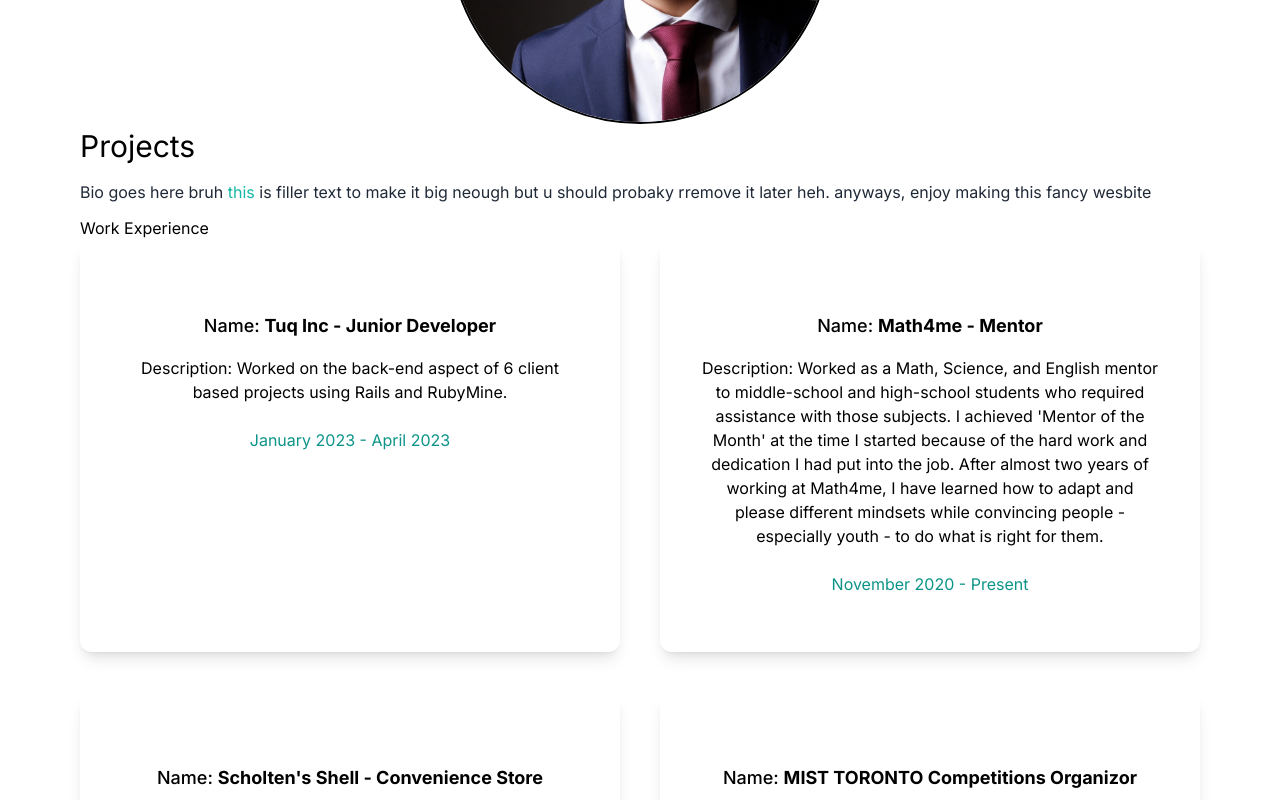
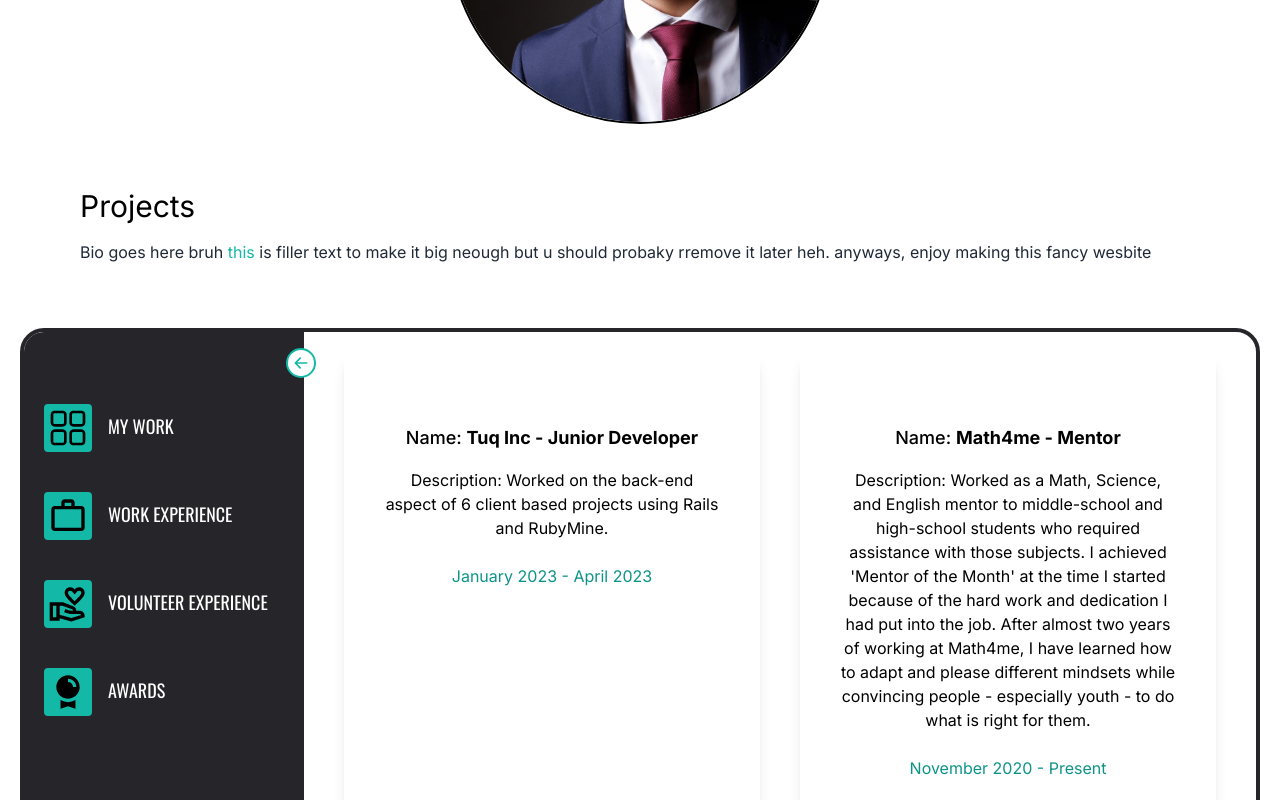
Before and after one commit to HazemS24/Hazem-Saad, a Next.js app: page / in a window 1280 px wide. Shown: the part 860-1660 px from the top of the page. Built offline with nearby package versions, Linux system fonts and the light colour scheme.

Commit message:
Side bar and minor edits

```diff
--- a/src/app/globals.css
+++ b/src/app/globals.css
@@ -1,3 +1,4 @@
+@import url('https://fonts.googleapis.com/css2?family=Oswald&display=swap');
 @tailwind base;
 @tailwind components;
 @tailwind utilities;
--- a/src/app/page.tsx
+++ b/src/app/page.tsx
@@ -3,6 +3,9 @@
 import Head from "next/head";
 import { BsFillMoonStarsFill, BsArrowLeftShort } from "react-icons/bs";
 import { AiFillLinkedin, AiFillYoutube } from "react-icons/ai";
+import { MdWorkOutline, MdOutlineVolunteerActivism } from "react-icons/md";
+import { RxDashboard } from "react-icons/rx";
+import { BiSolidAward } from "react-icons/bi";
 import Image from "next/image";
 import hazem from "public/hazem_saad.jpg";
 import sections from "./personal_portfolio_data.json";
@@ -10,6 +13,7 @@ import { useState } from "react";
 
 export default function Home() {
   const [darkMode, setDarkMode] = useState(false);
+  const [open, setOpen] = useState(true);
   const [filteredSections, setFilteredSections] = useState(sections);
 
   const filterByType = (type: string) => {
@@ -38,8 +42,8 @@ export default function Home() {
         <link rel="icon" href="/favicon.ico" />
       </Head>
 
-      <main className="bg-white px-10 pb-10 md:pt-5 md:px-20 lg:px-30 dark:bg-gray-900">
-        <section className=" min-h-screen">
+      <main className="bg-white  dark:bg-gray-900">
+        <section className=" min-h-screen px-10 pb-10 md:pt-5 md:px-20 lg:px-30">
           <nav className="py-10 mb-12 flex justify-between">
             <h1 className="text-xl font-tanker">Hazem Saad</h1>
             <ul className="flex items-center">
@@ -78,10 +82,10 @@ export default function Home() {
           </div>
         </section>
 
-        <section>
+        <section className="px-10 pb-10 md:pt-5 md:px-20 lg:px-30">
           <div>
             <h3 className="text-3xl py-1">Projects</h3>
-            <p className="text-md py-2 leading-8 text-gray-800">
+            <p className="text-md pt-2 leading-8 text-gray-800">
               Bio goes here bruh <span className="text-teal-500">this</span> is
               filler text to make it big neough but u should probaky rremove it
               later heh. anyways, enjoy making this fancy wesbite{" "}
@@ -89,11 +93,109 @@ export default function Home() {
           </div>
         </section>
 
-        <section>
-          <div>
-            <button onClick={(e) => filterByType("Work Experience")}>
-              Work Experience
-            </button>
+        <section className="flex bg-white m-5 relative rounded-3xl overflow-hidden border-very-dark-gray dark:border-white border-[4px]">
+          <div
+            className={`bg-very-dark-gray p-5 pt-8 ${
+              open ? "w-72" : "w-24"
+            } duration-500 relative font-oswald`}
+          >
+            <BsArrowLeftShort
+              className={`bg-white text-teal-500 text-3xl absolute rounded-full -right-3 top-4 border-2 border-teal-500 duration-500 cursor-pointer ${
+                !open && "rotate-180"
+              }`}
+              onClick={() => setOpen(!open)}
+            />
+
+            <div className="flex py-5">
+              <button
+                className={`p-0 pt-5 ${
+                  open ? "w-60" : "w-10"
+                } duration-500 relative`}
+                onClick={(e) => filterByType("")}
+              >
+                <RxDashboard
+                  className={`bg-teal-500 text-5xl rounded float-left mr-2 duration-500 flex-shrink-0 p-1 ${
+                    open && "rotate-[360deg]"
+                  }`}
+                />
+                <h1
+                  className={`text-white origin-left font-medium text-lg duration-75 pt-2 text-left pl-16 ${
+                    !open && "scale-0"
+                  }`}
+                >
+                  MY WORK
+                </h1>
+              </button>
+            </div>
+
+            <div className="flex py-5">
+              <button
+                className={`p-0 ${
+                  open ? "w-60" : "w-10"
+                } duration-500 relative`}
+                onClick={(e) => filterByType("Work Experience")}
+              >
+                <MdWorkOutline
+                  className={`bg-teal-500 text-5xl rounded float-left mr-2 duration-500 flex-shrink-0 p-1 ${
+                    open && "rotate-[360deg]"
+                  }`}
+                />
+                <h1
+                  className={`text-white origin-left font-medium text-lg duration-75 pt-2 text-left pl-16 ${
+                    !open && "scale-0"
+                  }`}
+                >
+                  WORK EXPERIENCE
+                </h1>
+              </button>
+            </div>
+
+            <div className="flex py-5">
+              <button
+                className={`p-0 ${
+                  open ? "w-60" : "w-10"
+                } duration-500 relative`}
+                onClick={(e) => filterByType("Volunteer Experience")}
+              >
+                <MdOutlineVolunteerActivism
+                  className={`bg-teal-500 text-5xl rounded float-left mr-2 duration-500 flex-shrink-0 p-1 ${
+                    open && "rotate-[360deg]"
+                  }`}
+                />
+                <h1
+                  className={`text-white origin-left font-medium text-lg duration-75 pt-2 text-left pl-16 ${
+                    !open && "scale-0"
+                  }`}
+                >
+                  VOLUNTEER EXPERIENCE
+                </h1>
+              </button>
+            </div>
+
+            <div className="flex py-5">
+              <button
+                className={`p-0 ${
+                  open ? "w-60" : "w-12 pr-10"
+                } duration-500 relative`}
+                onClick={(e) => filterByType("Awards")}
+              >
+                <BiSolidAward
+                  className={`bg-teal-500 text-5xl rounded float-left mr-2 duration-500 flex-shrink-0 p-1 ${
+                    open && "rotate-[360deg]"
+                  }`}
+                />
+                <h1
+                  className={`text-white origin-left font-medium text-lg duration-75 pt-2 text-left pl-16 ${
+                    !open && "scale-0"
+                  }`}
+                >
+                  AWARDS
+                </h1>
+              </button>
+            </div>
+          </div>
+
+          <div className="px-10 pb-10 md:pt-5 ">
             <ul className="lg:flex lg:flex-row lg:flex-wrap lg:justify-between gap-10">
               {filteredSections.map((section) => {
                 const { name, description, start_date, end_date } = section;
@@ -113,15 +215,6 @@ export default function Home() {
           </div>
         </section>
       </main>
-
-      <section className="flex">
-        <div className="bg-blue-800 h-screen p-5 pt-8 ${open ? w-72: w-20} relative">
-          <BsArrowLeftShort className="bg-white text-blue-800 text-3xl absolute rounded-full -right-3 top-9 border border-blue-800 cursor-pointer" />
-        </div>
-        <div className="p-7">
-          <h1 className="text-2xl font-semibold">home</h1>
-        </div>
-      </section>
     </div>
   );
 }
--- a/src/app/personal_portfolio_data.json
+++ b/src/app/personal_portfolio_data.json
@@ -88,14 +88,14 @@
 		"description": "Achieved first place across all participating schools (in the Greater Toronto Area) in MIST's Math Olympics.",
 		"start_date": "May 2022",
 		"end_date": null,
-		"type": "Award"
+		"type": "Awards"
 	},
 	{
 		"name": "Ontario Scholar",
 		"description": "Achieved a grade of 80% at least six times in Grade 12 courses.",
 		"start_date": "June 2022",
 		"end_date": null,
-		"type": "Award"
+		"type": "Awards"
 	},
 
 	{
@@ -103,20 +103,20 @@
 		"description": "Achieved top 25% out of all participants across the world in the following contests: \nPascal Contest (2018)\nCayley Contest (2019)\nFermat Contest (2020)\nCanadian Senior Mathematics Contest (2020)\nCanadian Senior Mathematics Contest (2021)",
 		"start_date": "2018",
 		"end_date": "2022",
-		"type": "Award"
+		"type": "Awards"
 	},
 	{
 		"name": "ASD-S Math Competition",
 		"description": "Achieved first place with a team in a Mathematics Competition across all schools in the Anglophone South District - South (ASD-S) District.",
 		"start_date": "November 2019",
 		"end_date": null,
-		"type": "Award"
+		"type": "Awards"
 	},
 	{
 		"name": "GreyHound Hounds Honors",
 		"description": "Achieved GreyHound Hounds Honors with a 95% average at Saint John High School during the 2018-2019 school year.",
 		"start_date": "June 2019",
 		"end_date": null,
-		"type": "Award"
+		"type": "Awards"
 	}
 ]
--- a/tailwind.config.js
+++ b/tailwind.config.js
@@ -14,6 +14,10 @@ module.exports = {
     extend: {
       fontFamily: {
         tanker: "tanker",
+        oswald: ["Oswald", "sans-serif"]
+      },
+      colors: {
+        'very-dark-gray': '#25252A'
       }
     },
   },
```
